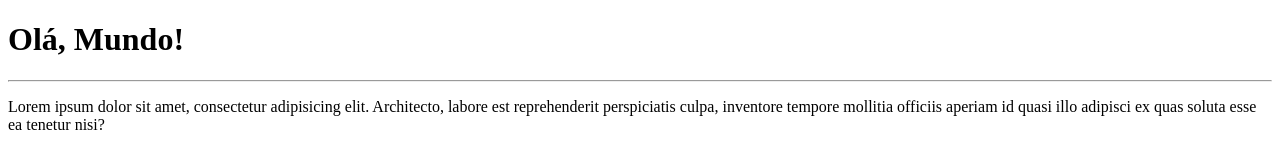
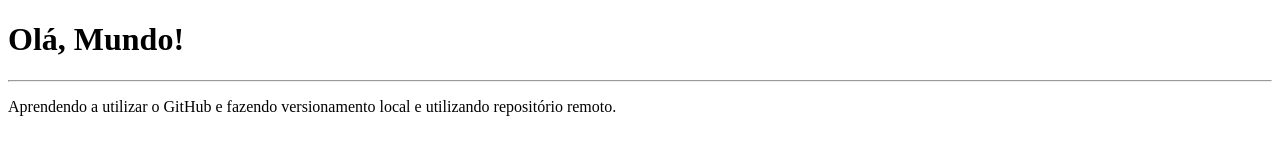
Before and after one commit to Rickkyz/Projeto-01, a plain HTML site: page Web Page/index.html in a window 1280 px wide. Drawn offline with Linux system fonts and the light colour scheme.

Commit message:
Atualizando a página principal

```diff
--- a/Web Page/index.html
+++ b/Web Page/index.html
@@ -8,6 +8,6 @@
 <body>
     <h1>Olá, Mundo!</h1>
     <hr>
-    <p>Lorem ipsum dolor sit amet, consectetur adipisicing elit. Architecto, labore est reprehenderit perspiciatis culpa, inventore tempore mollitia officiis aperiam id quasi illo adipisci ex quas soluta esse ea tenetur nisi?</p>
+    <p>Aprendendo a utilizar o GitHub e fazendo versionamento local e utilizando repositório remoto.  </p>
 </body>
 </html>
```
